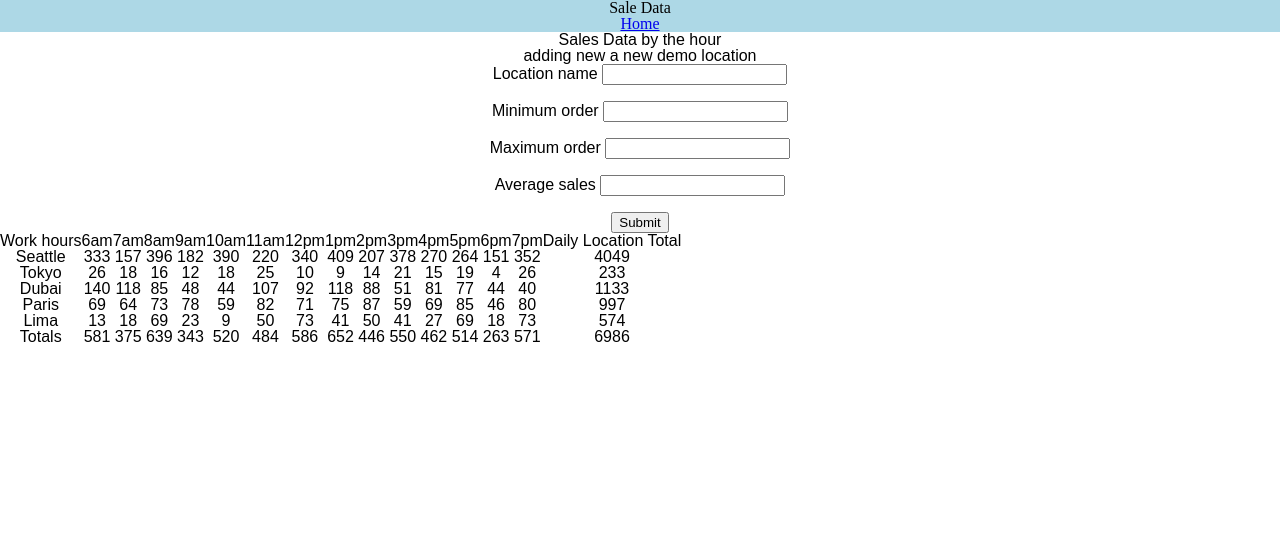
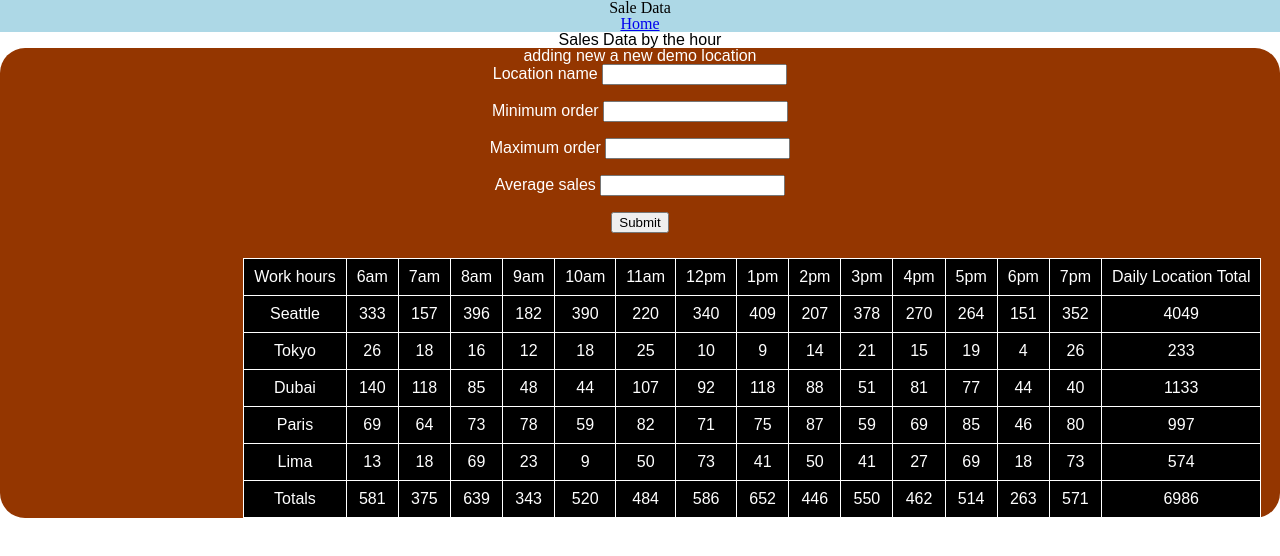
Before and after one commit to zaidShishani/cookie-stand, a plain HTML site: page sales.html in a window 1280 px wide. Drawn offline with Linux system fonts and the light colour scheme.

Commit message:
done with lab10b

```diff
--- a/css/style.css
+++ b/css/style.css
@@ -8,8 +8,36 @@ body header{
 }
 main{
   text-align: center;
+  margin: auto;
 }
 
+form{
+  margin: auto;
+  margin-top: 25px;
+  margin-bottom: 25px;
+  border-radius: 25px;
+  background-color: #943600;
+  padding: 20px;
+  color: white;
+}
+#locationData{
+  display: flex;
+  content: counter;
+  margin-top: 25px;
+  text-align: center;
+  margin-left: 19%;
+}
+
+#locationData th{
+  border: 1px solid white;
+  background-color: black;
+  padding: 10px;
+}
+#locationData td{
+  border: 1px solid white;
+  background-color: black;
+  padding: 10px;
+}
 
 footer {
   background-color: lightblue;
--- a/sales.html
+++ b/sales.html
@@ -45,13 +45,14 @@
           <br /><br />
         <input type="submit" value="Submit" />
         </fieldset>
+        <div id="locationData">
+          <!--
+              Table of inforamtion for sales data app.js
+
+          -->
+      </div>
     </form>
-    <div id="locationData">
-        <!--
-            Table of inforamtion for sales data app.js
 
-        -->
-    </div>
 
 </main>
 
```
